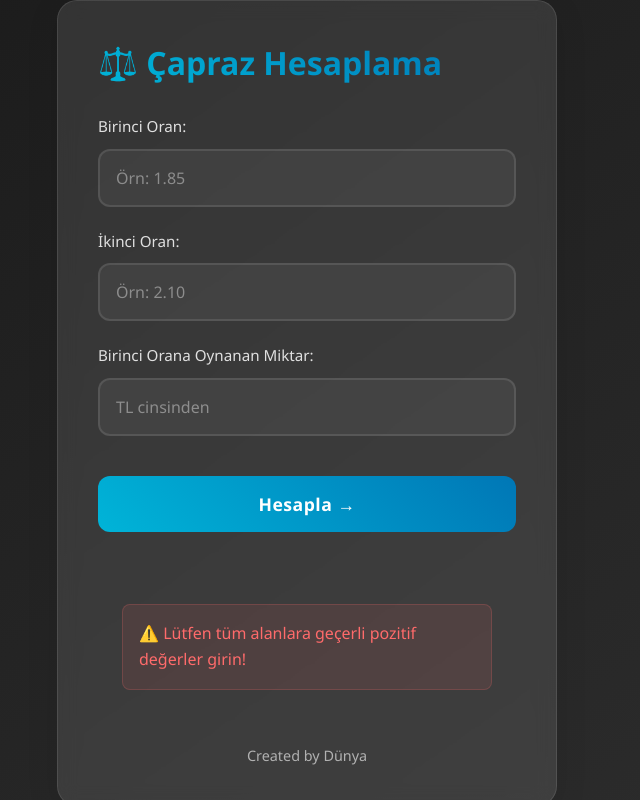
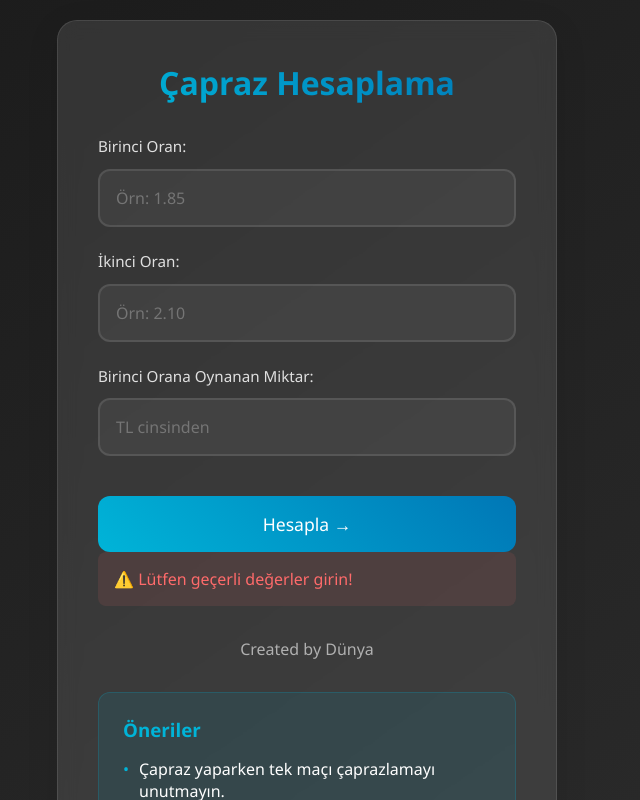
Before and after one commit to caprazlama/caprazlama, a plain HTML site: page index.html in a window 1280 px wide. Both pictures are taken after a click on the button "Hesapla →". Shown: the top 800 px of the page, without its empty margins (333-973 px from the left). Drawn offline with Linux system fonts and the light colour scheme.

Commit message:
Update index.html

```diff
--- a/index.html
+++ b/index.html
@@ -20,15 +20,7 @@
             min-height: 100vh;
             color: #fff;
             margin: 0;
-        }
-
-        h2 {
-            font-size: 2rem;
-            margin-bottom: 2rem;
-            background: linear-gradient(45deg, #00b4d8, #0077b6);
-            -webkit-background-clip: text;
-            -webkit-text-fill-color: transparent;
-            font-weight: 700;
+            padding: 20px;
         }
 
         .container {
@@ -40,7 +32,16 @@
             width: 90%;
             max-width: 500px;
             border: 1px solid rgba(255, 255, 255, 0.1);
-            position: relative;
+        }
+
+        h2 {
+            font-size: 2rem;
+            margin-bottom: 2rem;
+            background: linear-gradient(45deg, #00b4d8, #0077b6);
+            -webkit-background-clip: text;
+            -webkit-text-fill-color: transparent;
+            font-weight: 700;
+            text-align: center;
         }
 
         label {
@@ -70,10 +71,6 @@
             box-shadow: 0 0 0 3px rgba(0, 180, 216, 0.2);
         }
 
-        input[type="number"]::placeholder {
-            color: rgba(255, 255, 255, 0.4);
-        }
-
         button {
             width: 100%;
             padding: 1rem;
@@ -83,70 +80,55 @@
             border-radius: 12px;
             font-size: 1.1rem;
             cursor: pointer;
-            transition: all 0.3s ease;
-            font-weight: 600;
-            letter-spacing: 0.5px;
             margin-top: 1rem;
+            transition: transform 0.3s ease;
         }
 
         button:hover {
             transform: translateY(-2px);
-            box-shadow: 0 5px 15px rgba(0, 180, 216, 0.3);
-        }
-
-        .result {
-            margin-top: 2rem;
-            padding: 1.5rem;
-            border-radius: 12px;
-            font-size: 1rem;
-            line-height: 1.6;
-            transition: all 0.3s ease;
-        }
-
-        .result.profit {
-            background: rgba(76, 175, 80, 0.15);
-            border: 1px solid rgba(76, 175, 80, 0.3);
-            box-shadow: 0 4px 20px rgba(76, 175, 80, 0.1);
-        }
-
-        .result.loss {
-            background: rgba(244, 67, 54, 0.15);
-            border: 1px solid rgba(244, 67, 54, 0.3);
-            box-shadow: 0 4px 20px rgba(244, 67, 54, 0.1);
-        }
-
-        .result b {
-            font-weight: 600;
-        }
-
-        .profit-text {
-            color: #6cff7a !important;
-        }
-
-        .loss-text {
-            color: #ff6b6b !important;
-        }
-
-        .error {
-            color: #ff6b6b;
-            background: rgba(255, 107, 107, 0.1);
-            padding: 1rem;
-            border-radius: 8px;
-            margin-top: 1rem;
-            border: 1px solid rgba(255, 107, 107, 0.2);
         }
 
         .footer {
             text-align: center;
+            margin: 2rem 0;
+            color: rgba(255, 255, 255, 0.6);
+        }
+
+        .notes {
             margin-top: 2rem;
-            font-size: 0.9rem;
-            color: rgba(255, 255, 255, 0.6);
+            padding: 1.5rem;
+            border-radius: 12px;
+            background: rgba(0, 180, 216, 0.1);
+            border: 1px solid rgba(0, 180, 216, 0.2);
+        }
+
+        .notes h3 {
+            color: #00b4d8;
+            margin-bottom: 1rem;
+        }
+
+        .notes ul {
+            list-style: none;
+            padding-left: 1rem;
+        }
+
+        .notes li {
+            margin-bottom: 0.8rem;
+            position: relative;
+        }
+
+        .notes li::before {
+            content: "•";
+            color: #00b4d8;
+            position: absolute;
+            left: -1rem;
         }
     </style>
 </head>
 <body>
     <div class="container">
-        <h2>⚖️ Çapraz Hesaplama</h2>
+        <h2> Çapraz Hesaplama</h2>
+
         <label for="oran1">Birinci Oran:</label>
         <input type="number" id="oran1" placeholder="Örn: 1.85">
 
@@ -160,8 +142,16 @@
 
         <div class="result" id="sonuclar"></div>
 
-        <!-- "Created by Dünya" yazısı eklendi -->
         <p class="footer">Created by Dünya</p>
+
+        <div class="notes">
+            <h3>Öneriler</h3>
+            <ul>
+                <li>Çapraz yaparken tek maçı çaprazlamayı unutmayın.</li>
+                <li>Aynı altyapıya sahip sitelerden çapraz almayın bakiyeniz sıfırlanabilir.</li>
+                <li>Oranları girerken doğruluğunu kontrol edin.</li>
+            </ul>
+        </div>
     </div>
 
     <script>
@@ -172,9 +162,10 @@
 
             if (oran1 <= 0 || oran2 <= 0 || miktar1 <= 0 || isNaN(oran1) || isNaN(oran2) || isNaN(miktar1)) {
                 document.getElementById("sonuclar").innerHTML = `
-                    <p class="error">⚠️ Lütfen tüm alanlara geçerli pozitif değerler girin!</p>
+                    <div style="color: #ff6b6b; padding: 1rem; background: rgba(255,107,107,0.1); border-radius: 8px;">
+                        ⚠️ Lütfen geçerli değerler girin!
+                    </div>
                 `;
-                document.getElementById("sonuclar").className = "result";
                 return;
             }
 
@@ -183,18 +174,15 @@
             const toplamKazanc = oran1 * miktar1;
             const kar = toplamKazanc - toplamGereken;
 
-            const isProfit = kar >= 0;
-            const themeClass = isProfit ? "profit" : "loss";
-            const textClass = isProfit ? "profit-text" : "loss-text";
-            const emoji = isProfit ? "📈" : "📉";
-            const karDurumu = isProfit ? "Kâr" : "Zarar";
-
-            document.getElementById("sonuclar").className = `result ${themeClass}`;
             document.getElementById("sonuclar").innerHTML = `
-                <p>Toplam yatırım: <b>${toplamGereken.toFixed(2)} TL</b></p>
-                <p>İkinci orana yatırılacak: <b>${miktar2.toFixed(2)} TL</b></p>
-                <p>Potansiyel kazanç: <b>${toplamKazanc.toFixed(2)} TL</b></p>
-                <p class="${textClass}">${emoji} ${karDurumu}: ${Math.abs(kar).toFixed(2)} TL</p>
+                <div style="margin-top: 1rem; padding: 1.5rem; background: rgba(76, 175, 80, 0.1); border-radius: 12px;">
+                    <p>Toplam Yatırım: <b>${toplamGereken.toFixed(2)} TL</b></p>
+                    <p>İkinci Orana Yatırılacak: <b>${miktar2.toFixed(2)} TL</b></p>
+                    <p>Potansiyel Kazanç: <b>${toplamKazanc.toFixed(2)} TL</b></p>
+                    <p style="color: ${kar >= 0 ? '#6cff7a' : '#ff6b6b'}; margin-top: 1rem;">
+                        ${kar >= 0 ? '📈 Kâr:' : '📉 Zarar:'} ${Math.abs(kar).toFixed(2)} TL
+                    </p>
+                </div>
             `;
         }
     </script>
```
